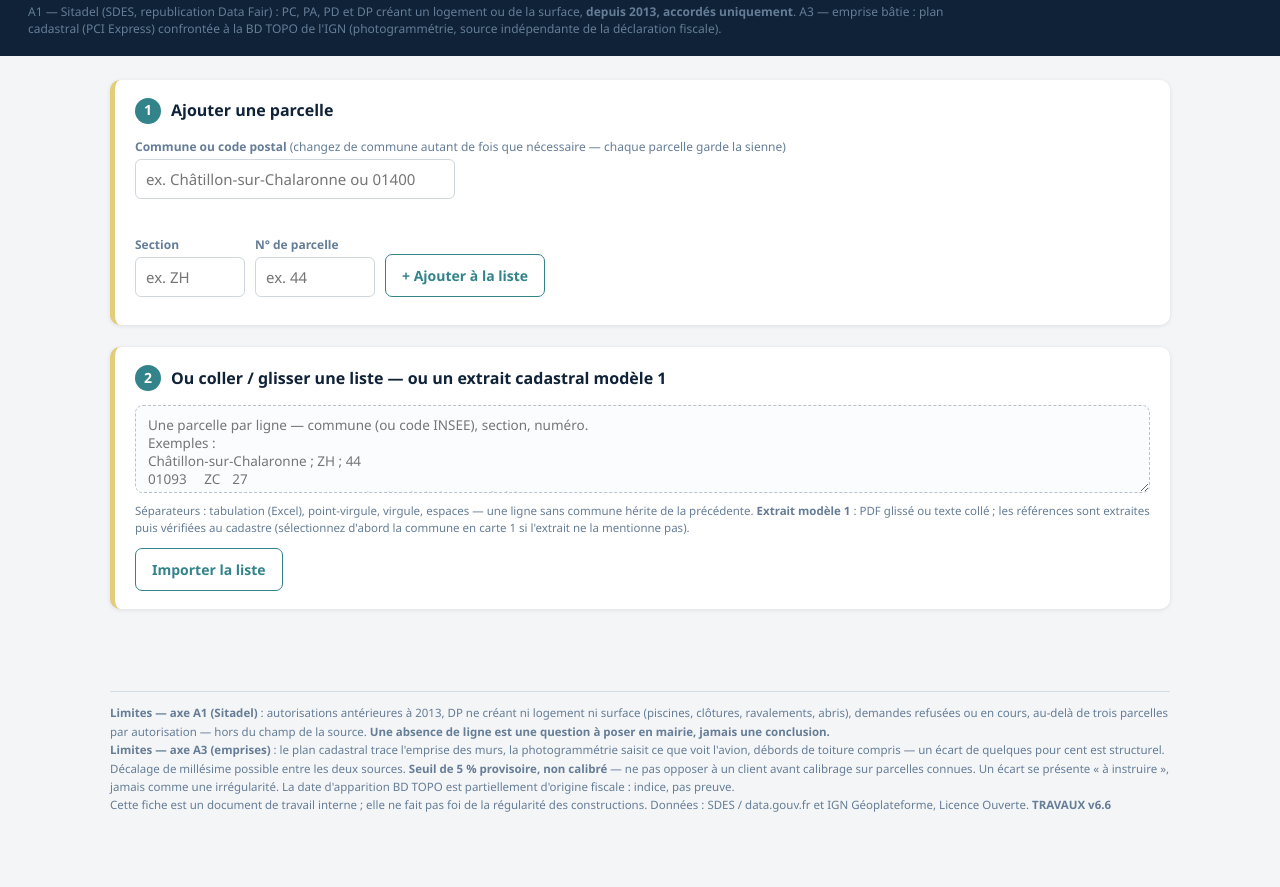
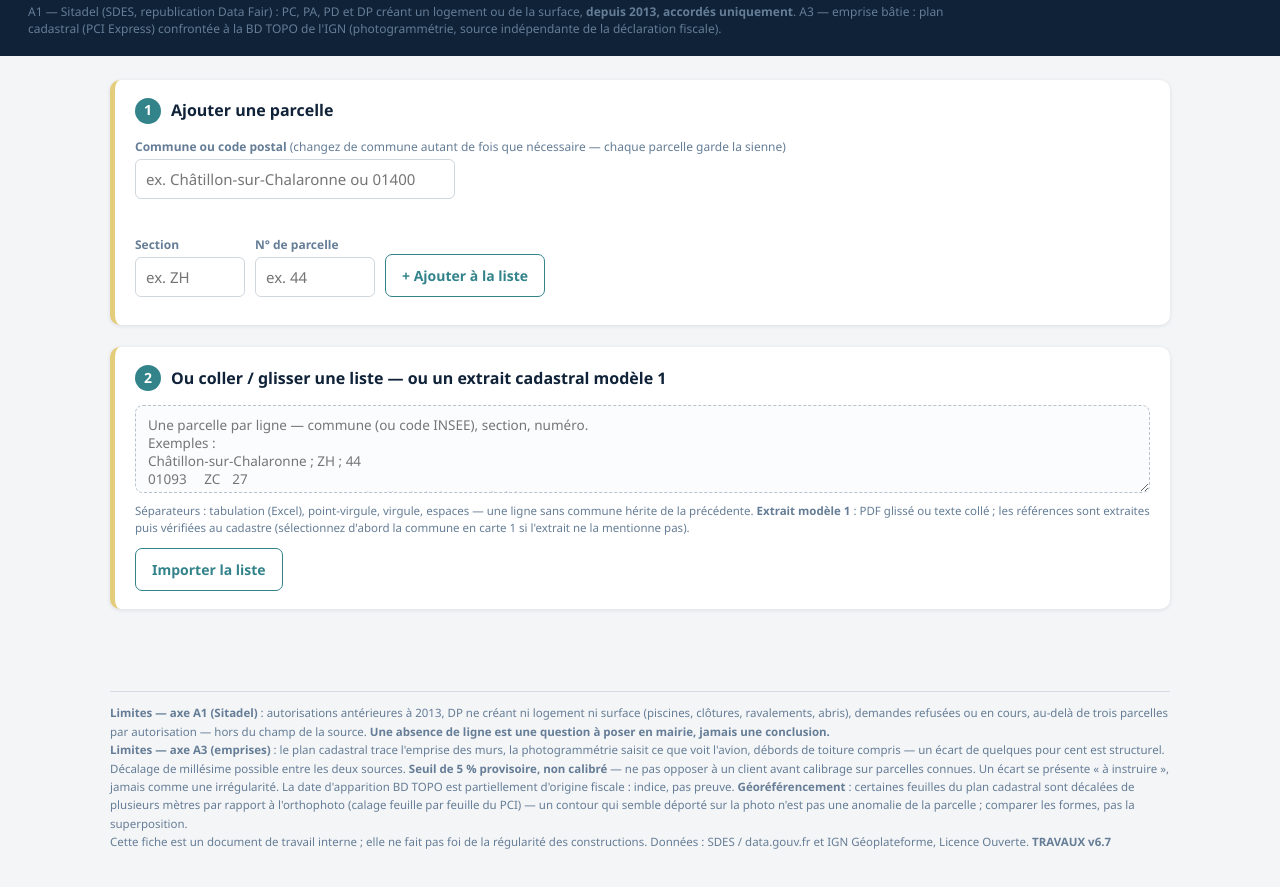
Before and after one commit to FIDAL-NOTAIRES/travaux, a plain HTML site: page index.html in a window 1280 px wide. Shown: the part 93-980 px from the top of the page. Before the commit the page ends 948 px from the top, so only its background shows below. Drawn offline with nearby package versions, Linux system fonts and the light colour scheme; a script that the page names is missing.

Commit message:
Add files via upload

```diff
--- a/index.html
+++ b/index.html
@@ -212,9 +212,10 @@
   <div class="filet">
     <b>Limites — axe A1 (Sitadel)</b> : autorisations antérieures à 2013, DP ne créant ni logement ni surface (piscines, clôtures, ravalements, abris), demandes refusées ou en cours, au-delà de trois parcelles par autorisation — hors du champ de la source.
     <b>Une absence de ligne est une question à poser en mairie, jamais une conclusion.</b><br>
-    <b>Limites — axe A3 (emprises)</b> : le plan cadastral trace l'emprise des murs, la photogrammétrie saisit ce que voit l'avion, débords de toiture compris — un écart de quelques pour cent est structurel. Décalage de millésime possible entre les deux sources. <b>Seuil de 5 % provisoire, non calibré</b> — ne pas opposer à un client avant calibrage sur parcelles connues. Un écart se présente « à instruire », jamais comme une irrégularité. La date d'apparition BD TOPO est partiellement d'origine fiscale : indice, pas preuve.<br>
+    <b>Limites — axe A3 (emprises)</b> : le plan cadastral trace l'emprise des murs, la photogrammétrie saisit ce que voit l'avion, débords de toiture compris — un écart de quelques pour cent est structurel. Décalage de millésime possible entre les deux sources. <b>Seuil de 5 % provisoire, non calibré</b> — ne pas opposer à un client avant calibrage sur parcelles connues. Un écart se présente « à instruire », jamais comme une irrégularité. La date d'apparition BD TOPO est partiellement d'origine fiscale : indice, pas preuve.
+    <b>Géoréférencement</b> : certaines feuilles du plan cadastral sont décalées de plusieurs mètres par rapport à l'orthophoto (calage feuille par feuille du PCI) — un contour qui semble déporté sur la photo n'est pas une anomalie de la parcelle ; comparer les formes, pas la superposition.<br>
     Cette fiche est un document de travail interne ; elle ne fait pas foi de la régularité des constructions.
-    Données : SDES / data.gouv.fr et IGN Géoplateforme, Licence Ouverte. <b>TRAVAUX v6.6</b>
+    Données : SDES / data.gouv.fr et IGN Géoplateforme, Licence Ouverte. <b>TRAVAUX v6.7</b>
   </div>
 </footer>
 
@@ -1258,7 +1259,7 @@ const DELAIS_EXPORT = [
   'Déclaration fiscale (art. 1406 CGI) : 90 jours de la réalisation définitive — police distincte de l\'urbanisme.'
 ];
 
-const RESERVES_EXPORT = 'Réserves : Sitadel ne couvre ni le pré-2013, ni les DP sans création de surface, ni les refus — une absence de ligne est une question à poser en mairie, jamais une conclusion. Plan cadastral (murs) et photogrammétrie (débords compris) ne mesurent pas la même chose : écart de quelques % structurel ; seuil de 5 % provisoire, non calibré. Un écart se présente « à instruire », jamais comme une irrégularité. Document de travail interne — ne fait pas foi de la régularité des constructions. Sources : SDES / data.gouv.fr, IGN Géoplateforme (Licence Ouverte).';
+const RESERVES_EXPORT = 'Réserves : Sitadel ne couvre ni le pré-2013, ni les DP sans création de surface, ni les refus — une absence de ligne est une question à poser en mairie, jamais une conclusion. Plan cadastral (murs) et photogrammétrie (débords compris) ne mesurent pas la même chose : écart de quelques % structurel ; seuil de 5 % provisoire, non calibré. Un écart se présente « à instruire », jamais comme une irrégularité. Certaines feuilles du plan cadastral sont décalées de plusieurs mètres par rapport à l\'orthophoto (calage du PCI feuille par feuille) : un contour visuellement déporté sur la photo n\'est pas une anomalie — comparer les formes, pas la superposition. Document de travail interne — ne fait pas foi de la régularité des constructions. Sources : SDES / data.gouv.fr, IGN Géoplateforme (Licence Ouverte).';
 
 /* ----- PDF : UNE PAGE PAR PARCELLE — chiffres en colonne à gauche (carte dessous), texte à droite ----- */
 $('expPdf').onclick = async () => {
```
